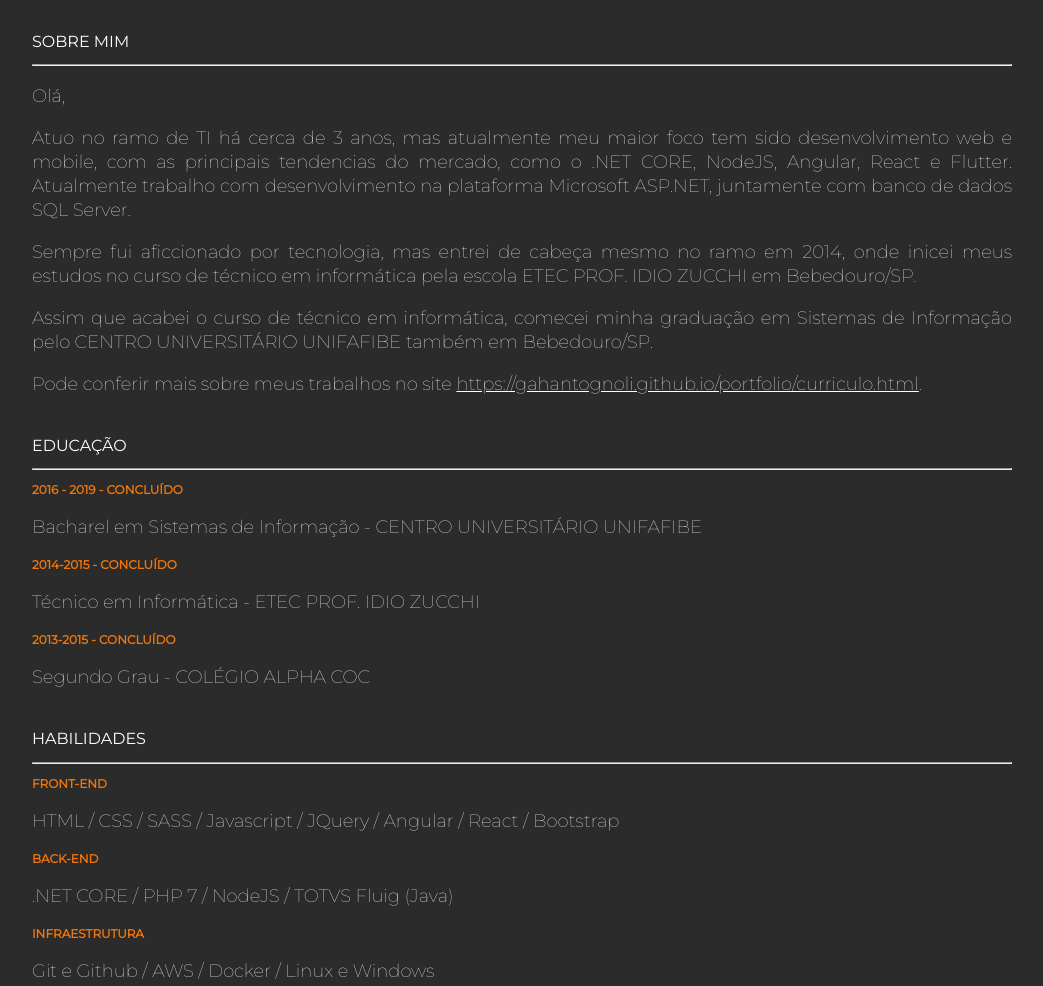
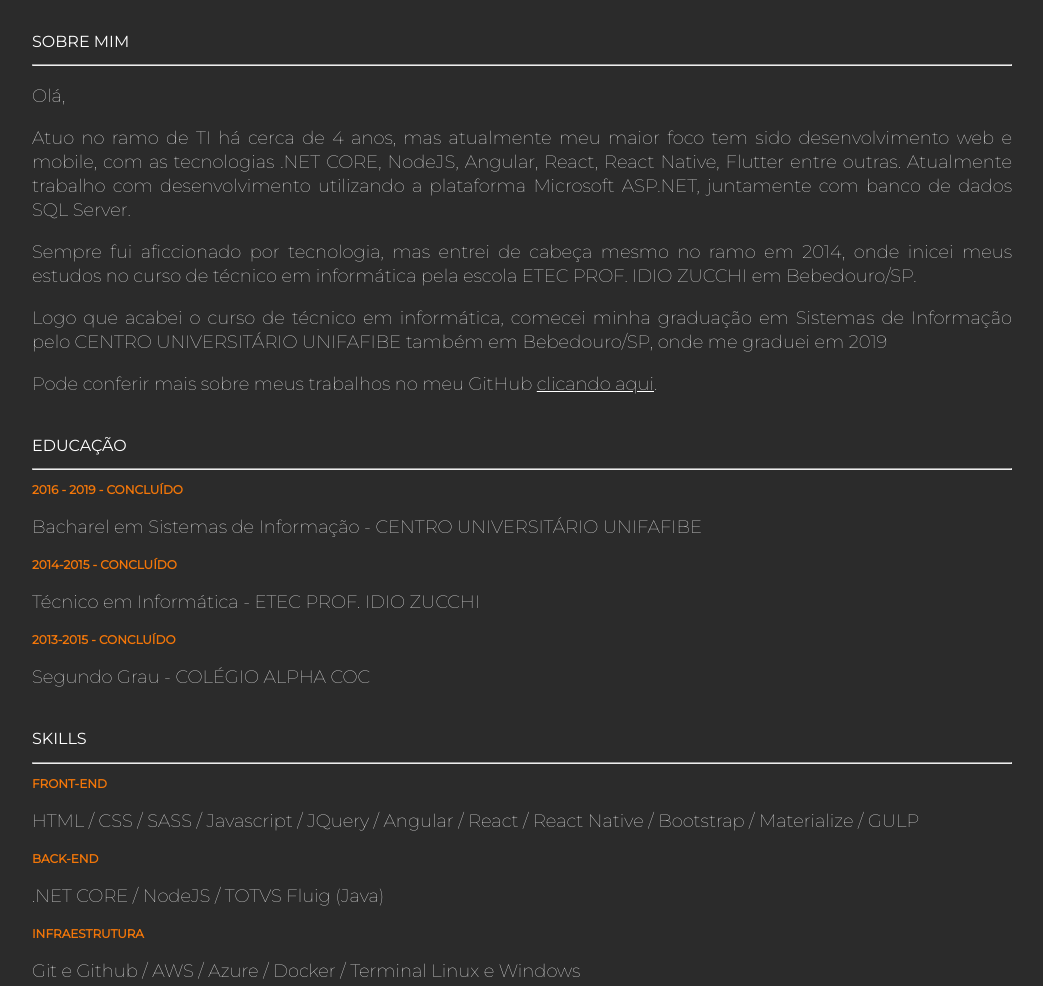
Before and after one commit to gahantognoli/portfolio, a plain HTML site: page curriculo.html in a window 1280 px wide. Shown: the part 460-1446 px from the top of the page, without its empty margins (118-1161 px from the left). Drawn offline with Linux system fonts and the light colour scheme.

Commit message:
Update curriculo.html

```diff
--- a/curriculo.html
+++ b/curriculo.html
@@ -81,9 +81,9 @@
 		<p>Olá,</p>
 
 		<p>
-			Atuo no ramo de TI há cerca de 3 anos, mas atualmente meu maior foco tem sido desenvolvimento web e mobile,
-			com as principais tendencias do mercado, como o .NET CORE, NodeJS, Angular, React e Flutter. Atualmente trabalho
-			com desenvolvimento na plataforma Microsoft ASP.NET, juntamente com banco de dados SQL Server.
+			Atuo no ramo de TI há cerca de 4 anos, mas atualmente meu maior foco tem sido desenvolvimento web e mobile,
+			com as tecnologias .NET CORE, NodeJS, Angular, React, React Native, Flutter entre outras. Atualmente trabalho
+			com desenvolvimento utilizando a plataforma Microsoft ASP.NET, juntamente com banco de dados SQL Server.
 		</p>
 
 		<p>
@@ -92,13 +92,12 @@
 		</p>
 
 		<p>
-			Assim que acabei o curso de técnico em informática, comecei minha graduação em Sistemas de Informação pelo
-			CENTRO UNIVERSITÁRIO UNIFAFIBE também em Bebedouro/SP.
+			Logo que acabei o curso de técnico em informática, comecei minha graduação em Sistemas de Informação pelo
+			CENTRO UNIVERSITÁRIO UNIFAFIBE também em Bebedouro/SP, onde me graduei em 2019
 		</p>
 
 		<p class="link-sobre-mim">
-			Pode conferir mais sobre meus trabalhos no site
-			<a href="https://gahantognoli.github.io/portfolio/curriculo.html" target="_blank">https://gahantognoli.github.io/portfolio/curriculo.html</a>.
+			Pode conferir mais sobre meus trabalhos no meu GitHub <a href="https://github.com/gahantognoli" target="_blank">clicando aqui</a>.
 		</p>
 
 		<h2>Educação</h2>
@@ -116,20 +115,20 @@
 
 		<p>Segundo Grau - COLÉGIO ALPHA COC</p>
 
-		<h2>Habilidades</h2>
+		<h2>Skills</h2>
 		<hr />
 
 		<h3>Front-End</h3>
 
-		<p>HTML / CSS / SASS / Javascript / JQuery / Angular / React / Bootstrap</p>
+		<p>HTML / CSS / SASS / Javascript / JQuery / Angular / React / React Native / Bootstrap / Materialize / GULP</p>
 
 		<h3>Back-End</h3>
 
-		<p>.NET CORE / PHP 7 / NodeJS / TOTVS Fluig (Java)</p>
+		<p>.NET CORE / NodeJS / TOTVS Fluig (Java)</p>
 
 		<h3>Infraestrutura</h3>
 
-		<p>Git e Github / AWS / Docker / Linux e Windows</p>
+		<p>Git e Github / AWS / Azure / Docker / Terminal Linux e Windows</p>
 
 		<h3>Sistemas</h3>
 
```
